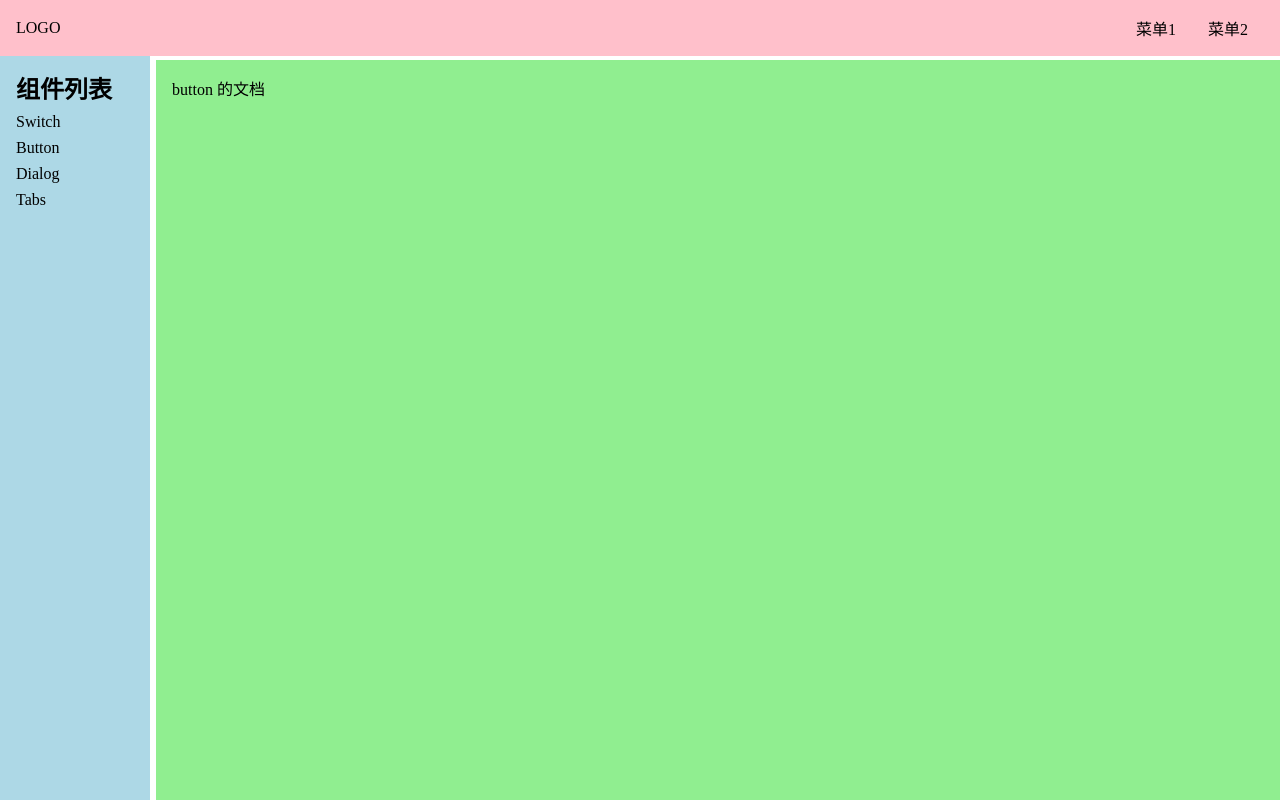
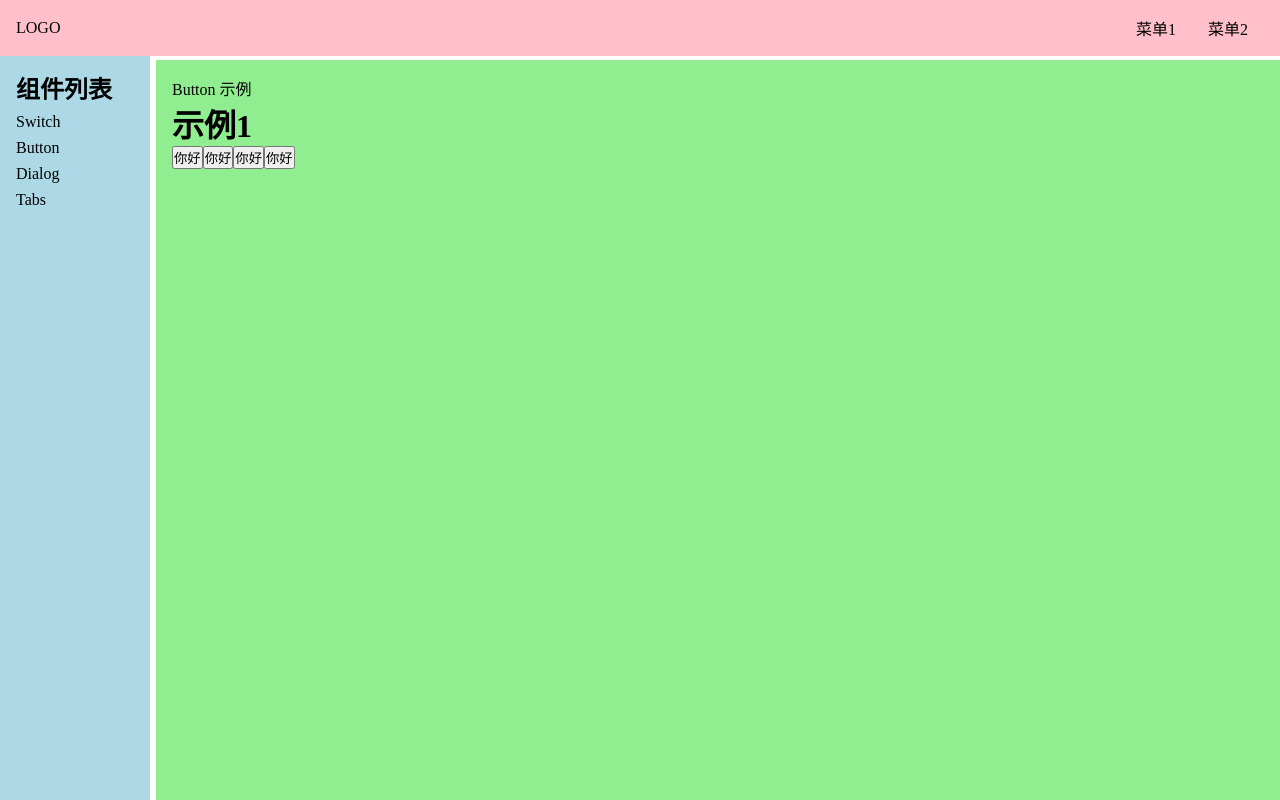
Before and after one commit to HerryZheng8/Antelope-UI, a Vue app: page /#/doc/button in a window 1280 px wide. Built offline with nearby package versions, Linux system fonts and the light colour scheme.

Commit message:
添加 theme 属性

```diff
--- a/src/components/ButtonDemo.vue
+++ b/src/components/ButtonDemo.vue
@@ -1,13 +1,24 @@
 <template>
-<div>
-  <p>button 的文档</p>
-
-</div>
+  <div>Button 示例</div>
+  <h1>示例1</h1>
+  <div>
+    <Button>你好</Button>
+    <Button theme="button">你好</Button>
+    <Button theme="link">你好</Button>
+    <Button theme="text">你好</Button>
+  </div>
 </template>
 
 <script lang="ts">
+import Button from "../lib/Button.vue";
 export default {
-  name: "SwitchDemo"
+  components:{Button},
+  setup(){
+    const  onClick = () =>{
+      console.log('hi')
+    }
+    return {onClick}
+  }
 };
 </script>
 
--- a/src/components/SwitchDemo.vue
+++ b/src/components/SwitchDemo.vue
@@ -1,6 +1,6 @@
 <template>
   <div>
-    <Switch :value="y" @input="y=$event"/>
+    <Switch v-model:value="bool"/>
   </div>
 </template>
 
@@ -12,8 +12,8 @@ export default {
   name: "SwitchDemo",
   components: {Switch},
   setup() {
-    const y = ref(true);
-    return {y};
+    const bool = ref(true);
+    return {bool};
   }
 };
 </script>
--- /dev/null
+++ b/src/lib/Button.vue
@@ -0,0 +1,21 @@
+<template>
+    <button class="antelope-button"
+    :class="`theme-${theme}`">
+      <slot/>
+    </button>
+</template>
+
+<script lang="ts">
+export default {
+  props:{
+    theme:{
+      type:String,
+      default:'button'
+    }
+  }
+}
+</script>
+
+<style lang="scss" scoped>
+
+</style>
--- a/src/lib/Switch.vue
+++ b/src/lib/Switch.vue
@@ -15,7 +15,7 @@ export default {
   },
   setup(props,context) {
     const toggle = ()=>{
-      context.emit('input',!props.value)
+      context.emit('update:value',!props.value)
     }
     return {toggle};
   }
```
